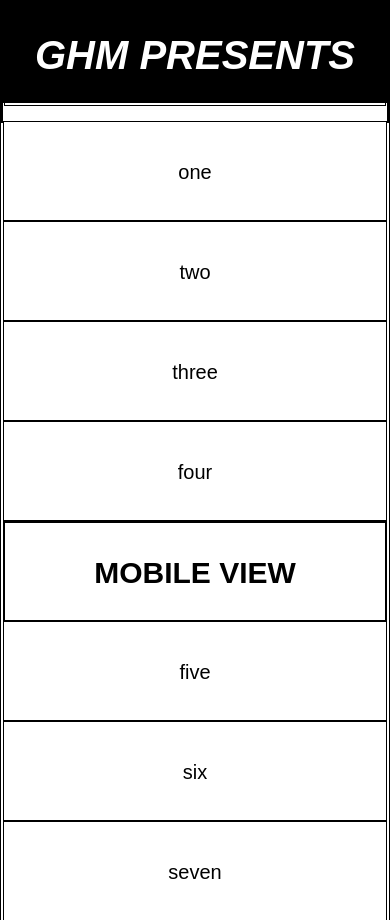
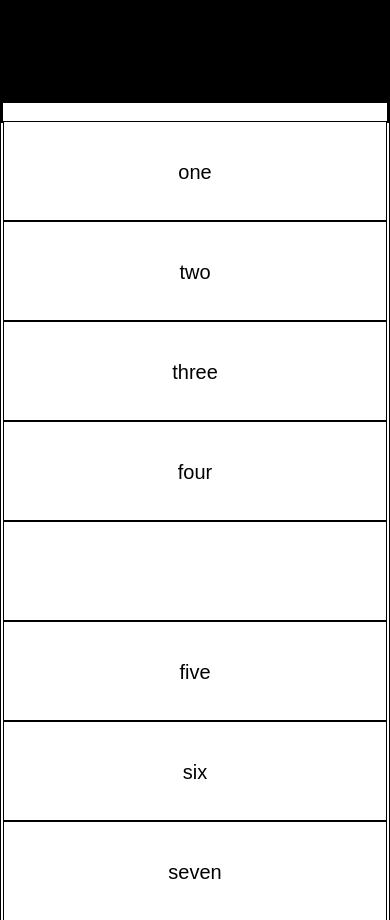
Before and after one commit to JTMcDuff/GateHouseCodingChallenge, a PHP site: page / in a window 390 px wide. Shown: the top 920 px of the page. Run offline with PHP 8.4, Linux system fonts and the light colour scheme; some libraries are stand-ins or nearby versions.

Commit message:
Done with making text responsive.

```diff
--- a/resources/styles.css
+++ b/resources/styles.css
@@ -69,3 +69,8 @@
 .endedGame {
 	display: none;
 }
+
+/* mobile is used for mobile-only text */
+.mobile {
+	display: none;
+}
```
